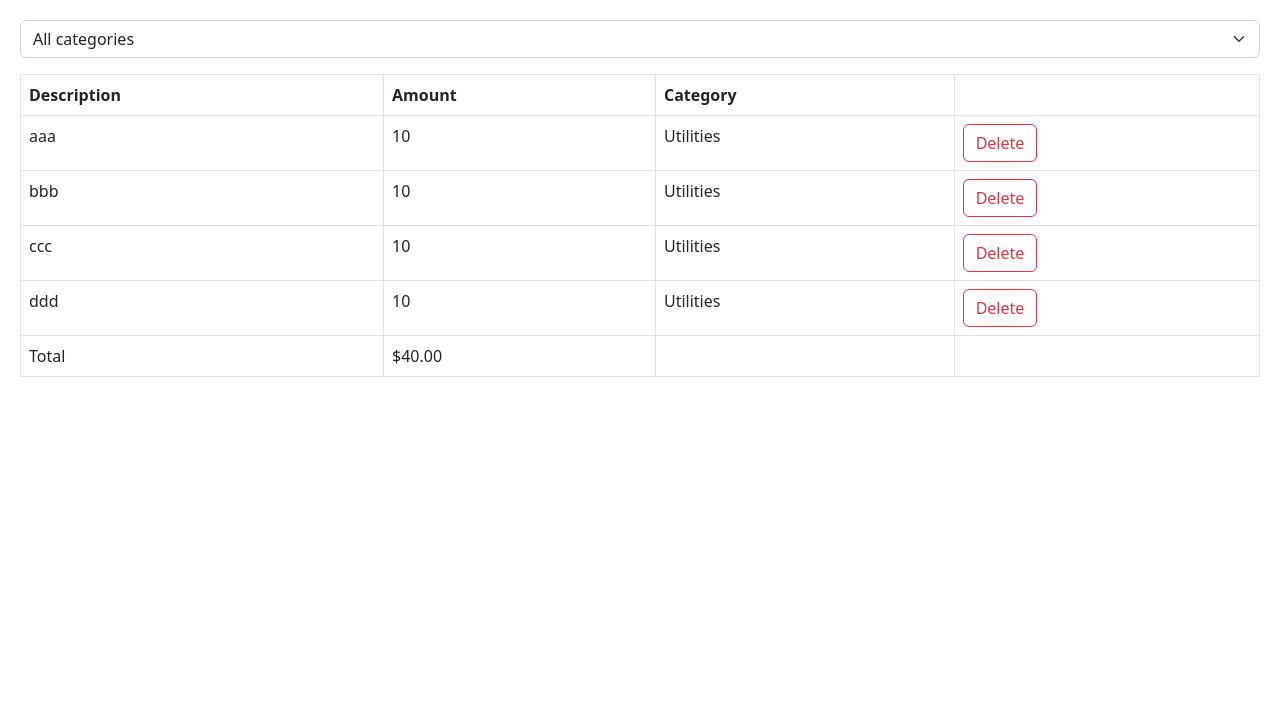
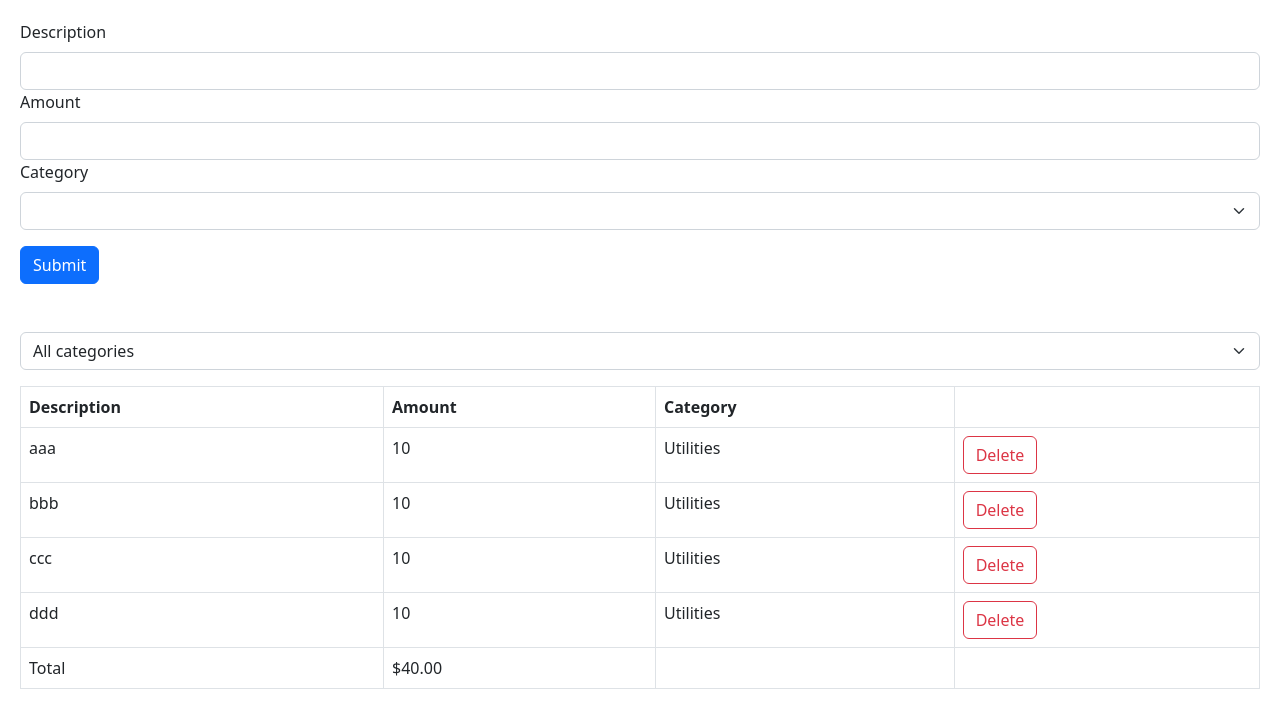
Before and after one commit to ManNjoro/game-on, a React (Vite) app: page / in a window 1280 px wide. Shown: the top 728 px of the page. Built offline with nearby package versions, Linux system fonts and the light colour scheme.

Commit message:
"Added ExpenseForm component, exported categories from App, and updated ExpenseFilter to use exported categories"

```diff
--- a/src/App.tsx
+++ b/src/App.tsx
@@ -3,8 +3,9 @@ import ExpenseTracker from "./components/ExpenseTracker";
 import Form from "./components/Form";
 import ExpenseList from "./expense-tracker/components/ExpenseList";
 import ExpenseFilter from "./expense-tracker/components/ExpenseFilter";
+import ExpenseForm from "./expense-tracker/components/ExpenseForm";
 
-const categories = ["Groceries", "Utilities", "Entertainment"]
+export const categories = ["Groceries", "Utilities", "Entertainment"] as const
 function App() {
   const [selectedCategory, setSelectedCategory] = useState('')
   const [expenses, setExpenses] = useState([
@@ -17,6 +18,9 @@ function App() {
   const visibleExpenses = selectedCategory ? expenses.filter(e=> e.category === selectedCategory) : expenses
   return (
     <div>
+      <div className="mb-5">
+        <ExpenseForm />
+      </div>
       <div className="mb-3">
         <ExpenseFilter onSelectCategory={(category) => setSelectedCategory(category)} />
       </div>
--- a/src/expense-tracker/components/ExpenseFilter.tsx
+++ b/src/expense-tracker/components/ExpenseFilter.tsx
@@ -1,4 +1,4 @@
-
+import {categories} from '../../App'
 interface Props{
     onSelectCategory: (category: string)=> void;
 }
@@ -7,9 +7,7 @@ const ExpenseFilter = ({onSelectCategory}: Props) => {
   return (
    <select className="form-select" onChange={e=> onSelectCategory(e.target.value)}>
     <option value="">All categories</option>
-    <option value="Groceries">Groceries</option>
-    <option value="Utilities">Utilities</option>
-    <option value="Entertainment">Entertainment</option>
+    {categories.map(category => <option key={category} value={category}>{category}</option>)}
    </select>
   )
 }
--- a/src/expense-tracker/components/ExpenseForm.tsx
+++ b/src/expense-tracker/components/ExpenseForm.tsx
@@ -1,6 +1,22 @@
-import React from "react";
+import { categories } from "../../App";
+import { useForm } from "react-hook-form";
+import { z } from "zod";
+import { zodResolver } from "@hookform/resolvers/zod";
+
+const schema = z.object({
+  description: z.string().min(3).max(50),
+  amount: z.number().min(0.01).max(100_000),
+  category: z.enum(categories),
+});
+
+type ExpenseFormData = z.infer<typeof schema>;
 
 const ExpenseForm = () => {
+  const {
+    register,
+    handleSubmit,
+    formState: { errors },
+  } = useForm<ExpenseFormData>({ resolver: zodResolver(schema) });
   return (
     <form>
       <div className="mb3">
@@ -15,18 +31,20 @@ const ExpenseForm = () => {
         </label>
         <input type="number" id="amount" className="form-control" />
       </div>
-      <div className="mb3">
-        <label htmlFor="description" className="form-label">
-          Description
+      <div className="mb-3">
+        <label htmlFor="category" className="form-label">
+          Category
         </label>
-        <input type="text" id="description" className="form-control" />
-      </div>
-      <div className="mb-3">
-        <label htmlFor="category" className="form-label">Category</label>
         <select id="category" className="form-select">
           <option value=""></option>
+          {categories.map((category) => (
+            <option key={category} value={category}>
+              {category}
+            </option>
+          ))}
         </select>
       </div>
+      <button className="btn btn-primary">Submit</button>
     </form>
   );
 };
```
